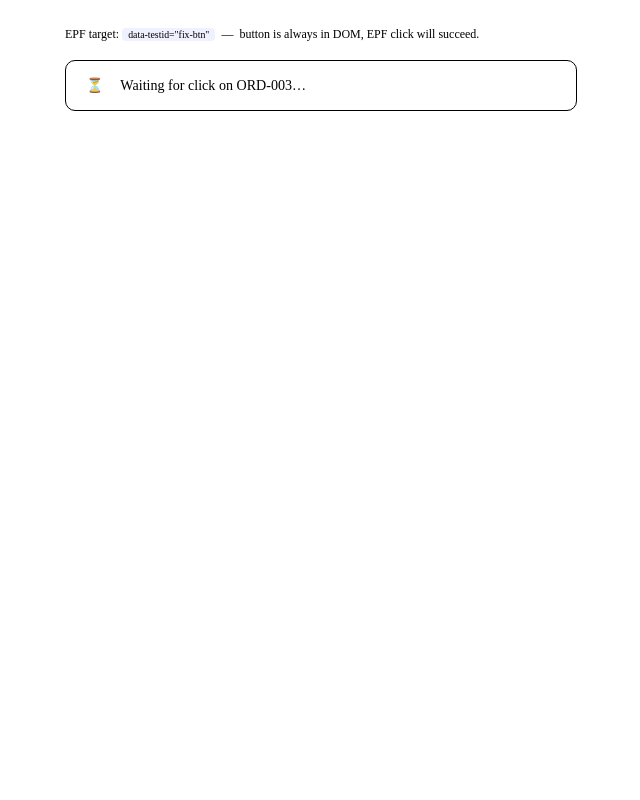
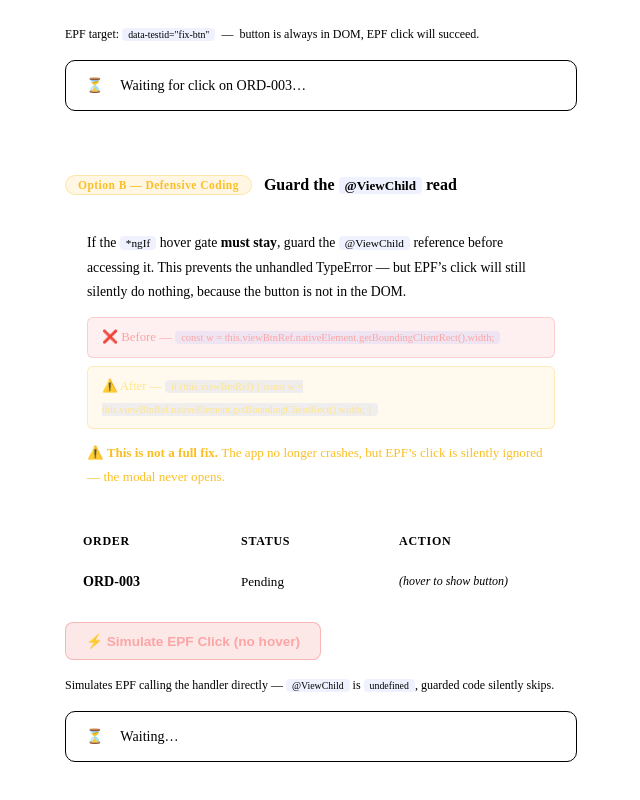
Before and after one commit to tzjing99/test-rdp-mouse, an Angular app: page / in a window 1280 px wide. Shown: the part 1108-1908 px from the top of the page, without its empty margins (319-959 px from the left). Before the commit the page ends 1287 px from the top, so only its background shows below. Built offline with nearby package versions, Linux system fonts and the light colour scheme.

Commit message:
feat: add Option B defensive coding demo section

```diff
--- a/src/app/app.component.css
+++ b/src/app/app.component.css
@@ -196,3 +196,92 @@ code {
 .oa-result-idle { background: var(--surface); border-color: var(--border); color: var(--text-3); }
 .oa-result-pass { background: rgba(34,197,94,.08); border-color: rgba(34,197,94,.4); color: #86efac; }
 .oa-result-fail { background: rgba(239,68,68,.08); border-color: rgba(239,68,68,.4); color: #fca5a5; }
+
+/* ── Option B ─────────────────────────────────────────── */
+.option-b { width: 100%; display: flex; flex-direction: column; gap: 18px; }
+
+.ob-header { display: flex; align-items: center; gap: 12px; flex-wrap: wrap; }
+
+.ob-badge {
+  font-size: .72rem; font-weight: 700; letter-spacing: .04em;
+  background: rgba(251,191,36,.12); color: #fbbf24;
+  border: 1px solid rgba(251,191,36,.3);
+  padding: 3px 12px; border-radius: 20px;
+}
+
+.ob-title { font-size: 1rem; font-weight: 800; color: var(--text); }
+
+.ob-desc {
+  background: var(--surface); border: 1px solid var(--border);
+  border-radius: 12px; padding: 18px 22px;
+  font-size: .86rem; color: var(--text-2); line-height: 1.8;
+  display: flex; flex-direction: column; gap: 12px;
+}
+.ob-desc strong { color: var(--text); }
+
+.ob-code { display: flex; flex-direction: column; gap: 8px; }
+.code-warn {
+  font-size: .78rem; padding: 8px 14px; border-radius: 6px;
+  font-family: var(--mono);
+  background: rgba(251,191,36,.08); border: 1px solid rgba(251,191,36,.25); color: #fde68a;
+}
+
+.ob-caveat { font-size: .82rem; color: #fbbf24; }
+
+.ob-table {
+  width: 100%; border: 1px solid var(--border);
+  border-radius: 10px; overflow: hidden;
+}
+
+.ob-row-head {
+  display: grid; grid-template-columns: 1fr 1fr 160px;
+  padding: 10px 18px;
+  background: rgba(255,255,255,.04);
+  font-size: .75rem; font-weight: 700; color: var(--text-3);
+  letter-spacing: .06em; text-transform: uppercase;
+  border-bottom: 1px solid var(--border);
+}
+
+.ob-row {
+  display: grid; grid-template-columns: 1fr 1fr 160px; align-items: center;
+  padding: 14px 18px; background: var(--surface);
+  transition: background .15s;
+}
+.ob-row:hover { background: rgba(255,255,255,.04); }
+
+.ob-row-id     { font-weight: 700; color: var(--text); font-size: .88rem; }
+.ob-row-status { font-size: .82rem; color: var(--text-2); }
+.ob-no-btn     { font-size: .75rem; color: var(--text-3); font-style: italic; }
+
+.ob-btn {
+  padding: 7px 16px; border-radius: 7px;
+  background: #2563eb; color: #fff;
+  border: 2px solid #1d4ed8;
+  font-size: .82rem; font-weight: 700; cursor: pointer;
+}
+
+.sim-epf-btn {
+  align-self: flex-start;
+  padding: 10px 20px; border-radius: 8px;
+  background: rgba(239,68,68,.12); color: #fca5a5;
+  border: 1px solid rgba(239,68,68,.3);
+  font-size: .85rem; font-weight: 700; cursor: pointer;
+  transition: background .15s;
+}
+.sim-epf-btn:hover { background: rgba(239,68,68,.2); }
+
+.ob-result {
+  display: flex; align-items: flex-start; gap: 10px;
+  width: 100%; padding: 16px 20px;
+  border-radius: 10px; border: 1px solid;
+  font-size: .88rem;
+  animation: pop .2s cubic-bezier(.22,1,.36,1);
+}
+.ob-result-idle     { background: var(--surface); border-color: var(--border); color: var(--text-3); }
+.ob-result-pass     { background: rgba(34,197,94,.08); border-color: rgba(34,197,94,.4); color: #86efac; }
+.ob-result-guarded  { background: rgba(251,191,36,.08); border-color: rgba(251,191,36,.3); color: #fde68a; }
+
+.ob-guard-code {
+  margin-top: 8px; font-size: .78rem; font-family: var(--mono);
+  color: var(--text-3);
+}
--- a/src/app/app.component.html
+++ b/src/app/app.component.html
@@ -115,5 +115,76 @@
 
     </div>
 
+    <!-- ═══════════════════════════════════════════════════════ -->
+    <div class="divider"></div>
+
+    <!-- OPTION B DEMO -->
+    <div class="option-b">
+
+      <div class="ob-header">
+        <span class="ob-badge">Option B &mdash; Defensive Coding</span>
+        <h2 class="ob-title">Guard the <code>@ViewChild</code> read</h2>
+      </div>
+
+      <div class="ob-desc">
+        <p>
+          If the <code>*ngIf</code> hover gate <strong>must stay</strong>, guard the <code>@ViewChild</code> reference before accessing it.
+          This prevents the unhandled TypeError &mdash; but EPF’s click will still silently do nothing, because the button is not in the DOM.
+        </p>
+        <div class="ob-code">
+          <div class="code-bad">&#x274C; Before &mdash;
+            <code>const w = this.viewBtnRef.nativeElement.getBoundingClientRect().width;</code>
+          </div>
+          <div class="code-warn">&#x26A0;&#xFE0F; After &mdash;
+            <code>if (this.viewBtnRef) &#123; const w = this.viewBtnRef.nativeElement.getBoundingClientRect().width; &#125;</code>
+          </div>
+        </div>
+        <p class="ob-caveat">
+          &#x26A0;&#xFE0F; <strong>This is not a full fix.</strong>
+          The app no longer crashes, but EPF’s click is silently ignored &mdash; the modal never opens.
+        </p>
+      </div>
+
+      <div class="ob-table">
+        <div class="ob-row-head">
+          <span>Order</span><span>Status</span><span>Action</span>
+        </div>
+        <div class="ob-row"
+          (mouseenter)="onObRowEnter()"
+          (mouseleave)="onObRowLeave()">
+          <span class="ob-row-id">ORD-003</span>
+          <span class="ob-row-status">Pending</span>
+          <!-- Button is behind *ngIf — NOT in DOM until hovered -->
+          <button *ngIf="isObRowHovered"
+            #obBtn
+            class="ob-btn"
+            id="ob-btn"
+            data-testid="ob-btn"
+            (click)="onObBtnClick()">View Details</button>
+          <span *ngIf="!isObRowHovered" class="ob-no-btn">(hover to show button)</span>
+        </div>
+      </div>
+
+      <button class="sim-epf-btn" (click)="onObSimulateEpf()">
+        &#x26A1; Simulate EPF Click (no hover)
+      </button>
+      <p class="oa-hint">Simulates EPF calling the handler directly &mdash; <code>@ViewChild</code> is <code>undefined</code>, guarded code silently skips.</p>
+
+      <div class="ob-result ob-result-idle" *ngIf="obResult === null">
+        <span>&#x23F3;</span>&nbsp; Waiting&hellip;
+      </div>
+      <div class="ob-result ob-result-pass" *ngIf="obResult === 'pass'">
+        <span>&#x2705;</span>&nbsp; <strong>PASS</strong> &mdash; Human hovered first. <code>@ViewChild</code> resolved. Width = <strong>{{ obWidth }}px</strong>.
+      </div>
+      <div class="ob-result ob-result-guarded" *ngIf="obResult === 'guarded'">
+        <span>&#x26A0;&#xFE0F;</span>&nbsp;
+        <div>
+          <strong>NO CRASH</strong> &mdash; guard prevented TypeError. But <code>@ViewChild</code> was <code>undefined</code> &mdash; modal did not open.
+          <div class="ob-guard-code">if (this.viewBtnRef) &#123; &hellip; &#125; &nbsp;&#x2190; skipped silently</div>
+        </div>
+      </div>
+
+    </div>
+
   </div>
 </div>
--- a/src/app/app.component.ts
+++ b/src/app/app.component.ts
@@ -29,6 +29,39 @@ export class AppComponent {
 
   onFixRowEnter(): void { this.isFixRowHovered = true; }
   onFixRowLeave(): void { this.isFixRowHovered = false; }
+
+  // Option B defensive coding demo
+  @ViewChild('obBtn') obBtnRef?: ElementRef;
+  isObRowHovered = false;
+  obResult: 'pass' | 'guarded' | null = null;
+  obWidth: number | null = null;
+
+  onObRowEnter(): void { this.isObRowHovered = true; }
+  onObRowLeave(): void { this.isObRowHovered = false; }
+
+  onObBtnClick(): void {
+    this.obResult = null;
+    this.obWidth = null;
+    // Guarded read — no crash even if ref is undefined
+    if (this.obBtnRef) {
+      this.obWidth = Math.round(this.obBtnRef.nativeElement.getBoundingClientRect().width);
+      this.obResult = 'pass';
+    } else {
+      this.obResult = 'guarded'; // silently skipped — no TypeError
+    }
+  }
+
+  onObSimulateEpf(): void {
+    // Simulate EPF: call handler directly without hover — obBtnRef will be undefined
+    this.obResult = null;
+    this.obWidth = null;
+    if (this.obBtnRef) {
+      this.obWidth = Math.round(this.obBtnRef.nativeElement.getBoundingClientRect().width);
+      this.obResult = 'pass';
+    } else {
+      this.obResult = 'guarded';
+    }
+  }
 
   onFixBtnClick(): void {
     this.fixResult = null;
```
Also changed, not shown: 3 other files (tests, documents, lock files or other folders).
